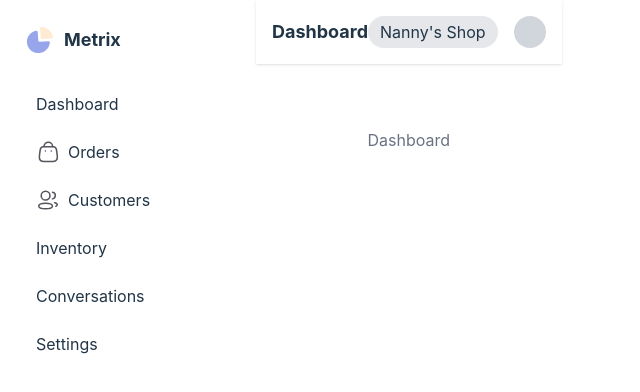
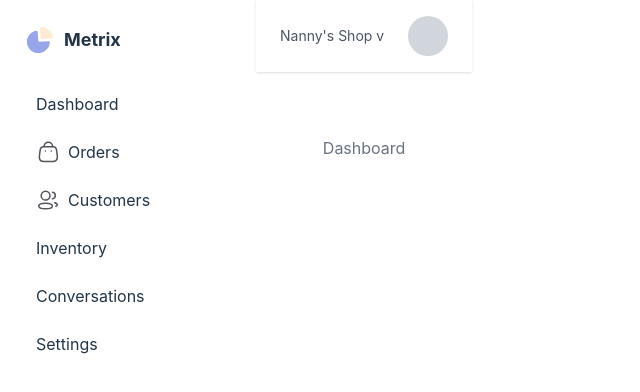
Before and after one commit to gowtham-aracreate/act-metrix-shop, a React (Vite) app in the folder frontend/: page / in a window 1280 px wide. Shown: the top 392 px of the page, without its empty margins (0-640 px from the left). Built offline with nearby package versions, Linux system fonts and the light colour scheme.

Commit message:
dashboard

```diff
--- a/frontend/src/components/Header.jsx
+++ b/frontend/src/components/Header.jsx
@@ -1,15 +1,20 @@
-
 import React from "react";
 
 const Header = () => {
   return (
-    <div className="bg-white shadow p-4 flex justify-between items-center">
-      <h1 className="text-lg font-bold">Dashboard</h1>
+    <div className="bg-white p-4 shadow flex justify-between items-center px-6">
 
-      <div className="flex items-center space-x-4">
-        <span className="bg-gray-200 px-3 py-1 rounded-full">Nanny's Shop</span>
-        <div className="w-8 h-8 bg-gray-300 rounded-full flex items-center justify-center">
-         </div>
+
+
+
+      <div className="flex items-center space-x-6">
+
+        <div className="text-gray-600  text-sm">Nanny's Shop v</div>
+
+
+        <div className="w-10 h-10 flex items-center justify-center bg-gray-300 rounded-full text-lg font-medium text-white">
+
+        </div>
       </div>
     </div>
   );
```
